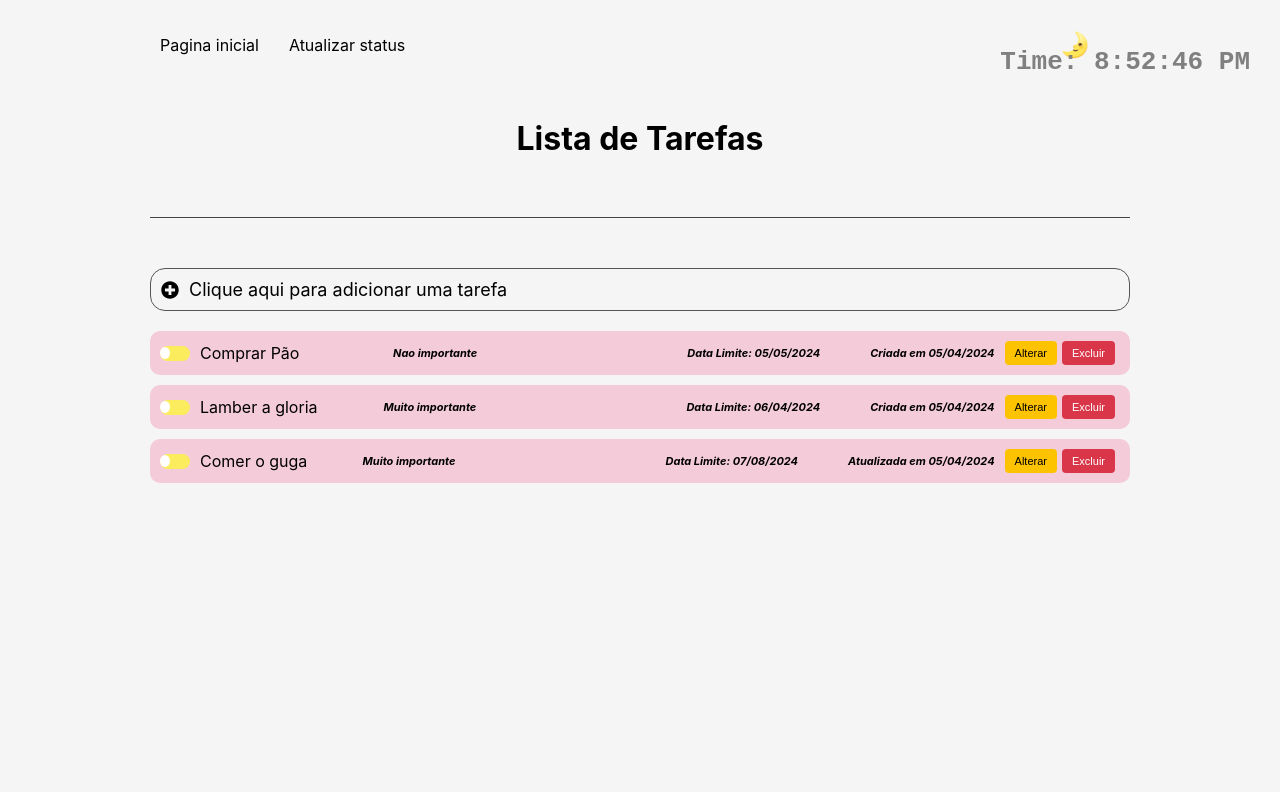
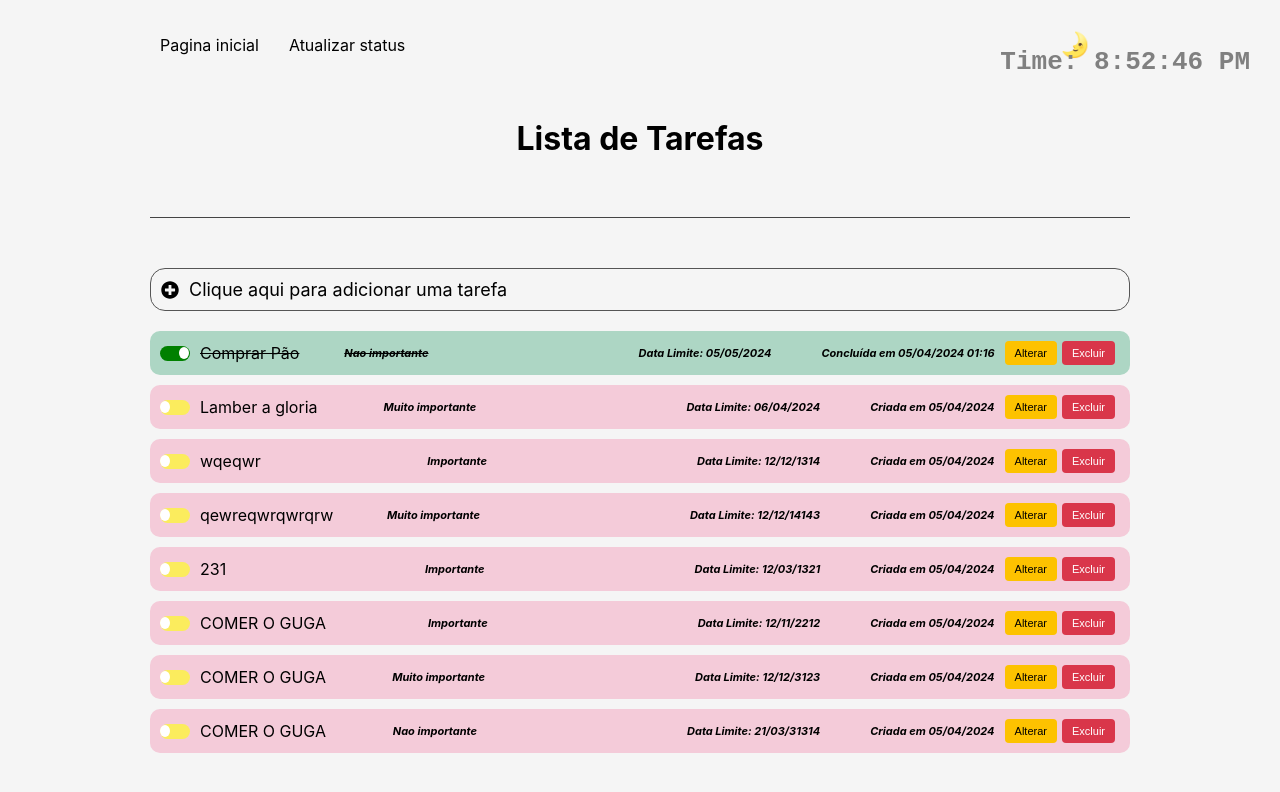
Before and after one commit to souzalusca/lista-tarefas-react, a React (Create React App) app: page / in a window 1280 px wide. Shown: the top 792 px of the page. Built offline with nearby package versions, Linux system fonts and the light colour scheme; data requests are answered from the project's data file.

Commit message:
Salvando antes de criar o PDF

```diff
--- a/mock/db.json
+++ b/mock/db.json
@@ -3,7 +3,7 @@
     {
       "id": "b47d",
       "nomedaTarefa": "Comprar Pão",
-      "estaCompleta": false,
+      "estaCompleta": true,
       "createdAt": "2024-04-05T01:16:24.630Z",
       "updatedAt": "",
       "limitedAt": "2024-05-05",
@@ -19,13 +19,58 @@
       "importancia": "Muito importante"
     },
     {
-      "id": "2d08",
-      "nomedaTarefa": "Comer o  guga",
+      "id": "7aa9",
+      "nomedaTarefa": "wqeqwr",
       "estaCompleta": false,
-      "createdAt": "2024-04-05T01:17:08.623Z",
-      "updatedAt": "2024-04-05T01:18:27.217Z",
-      "limitedAt": "2024-08-07",
+      "createdAt": "2024-04-05T03:29:14.714Z",
+      "updatedAt": "",
+      "limitedAt": "1314-12-12",
+      "importancia": "Importante"
+    },
+    {
+      "id": "6dc8",
+      "nomedaTarefa": "qewreqwrqwrqrw",
+      "estaCompleta": false,
+      "createdAt": "2024-04-05T03:29:26.527Z",
+      "updatedAt": "",
+      "limitedAt": "14143-12-12",
       "importancia": "Muito importante"
+    },
+    {
+      "id": "e4c7",
+      "nomedaTarefa": "231",
+      "estaCompleta": false,
+      "createdAt": "2024-04-05T03:30:43.755Z",
+      "updatedAt": "",
+      "limitedAt": "1321-03-12",
+      "importancia": "Importante"
+    },
+    {
+      "id": "cb3c",
+      "nomedaTarefa": "COMER O GUGA",
+      "estaCompleta": false,
+      "createdAt": "2024-04-05T17:34:40.283Z",
+      "updatedAt": "",
+      "limitedAt": "2212-11-12",
+      "importancia": "Importante"
+    },
+    {
+      "id": "beb5",
+      "nomedaTarefa": "COMER O GUGA",
+      "estaCompleta": false,
+      "createdAt": "2024-04-05T17:34:53.178Z",
+      "updatedAt": "",
+      "limitedAt": "3123-12-12",
+      "importancia": "Muito importante"
+    },
+    {
+      "id": "d321",
+      "nomedaTarefa": "COMER O GUGA",
+      "estaCompleta": false,
+      "createdAt": "2024-04-05T17:35:12.555Z",
+      "updatedAt": "",
+      "limitedAt": "31314-03-21",
+      "importancia": "Nao importante"
     }
   ]
 }
--- a/src/App.tsx
+++ b/src/App.tsx
@@ -10,12 +10,13 @@ import { Route, Routes } from 'react-router-dom';
 import NovaPagina from './NovaPagina';
 import Navbar from './components/utils/navbar';
 import { ApiException } from './services/api/ApiException';
-import { ThemeProvider } from 'styled-components';
+import { ThemeProvider, DefaultTheme } from 'styled-components';
 import lightTheme from './styles/themes/light';
 import darkTheme from './styles/themes/dark';
+import { usePersistedState } from './components/utils/usePersistedState';
 
 const App = () => {
-  const [theme, setTheme] = useState(lightTheme);
+  const [theme, setTheme] = usePersistedState< DefaultTheme>('theme', lightTheme);
   const [list, setList] = useState<Item[]>([]);
 
   const fetchData = async () => {
--- a/src/components/ListItem/styles.ts
+++ b/src/components/ListItem/styles.ts
@@ -83,7 +83,7 @@ export const Container = styled.div<ContainerProps>(({ done, theme}) => `
 
     .date {
         font-size: 11px;
-        color: ${ theme.colors.text};
+        color: ${done ? theme.colors.textgreen : theme.colors.text};
         margin-left: auto;
         margin-right: 10px;
         font-style: italic;
@@ -117,7 +117,7 @@ export const Container = styled.div<ContainerProps>(({ done, theme}) => `
     }
     .date-limited {
         font-size: 11px;
-        color: ${theme.colors.text};
+        color: ${done ? theme.colors.textgreen : theme.colors.text};
         padding: 0px 0px 0px 200px ;
         margin-right: 50px;
         font-style: italic;
--- /dev/null
+++ b/src/components/utils/usePersistedState.ts
@@ -0,0 +1,24 @@
+// usePersistedState.tsx
+import { useState, useEffect, Dispatch, SetStateAction } from 'react';
+
+type Response <T> = [
+    T, Dispatch<SetStateAction<T>>,
+];
+export function usePersistedState<T>(key: string, initialState: any): Response<T> {
+
+    const [state, setState] = useState(() => {
+        const storageValue = localStorage.getItem(key);
+
+        if (storageValue) {
+            return JSON.parse(storageValue);
+        } else {
+            return initialState;
+        }
+    });
+
+    useEffect(() => {
+        localStorage.setItem(key, JSON.stringify(state));
+    }, [key, state]);
+
+    return [state, setState];
+}
```
